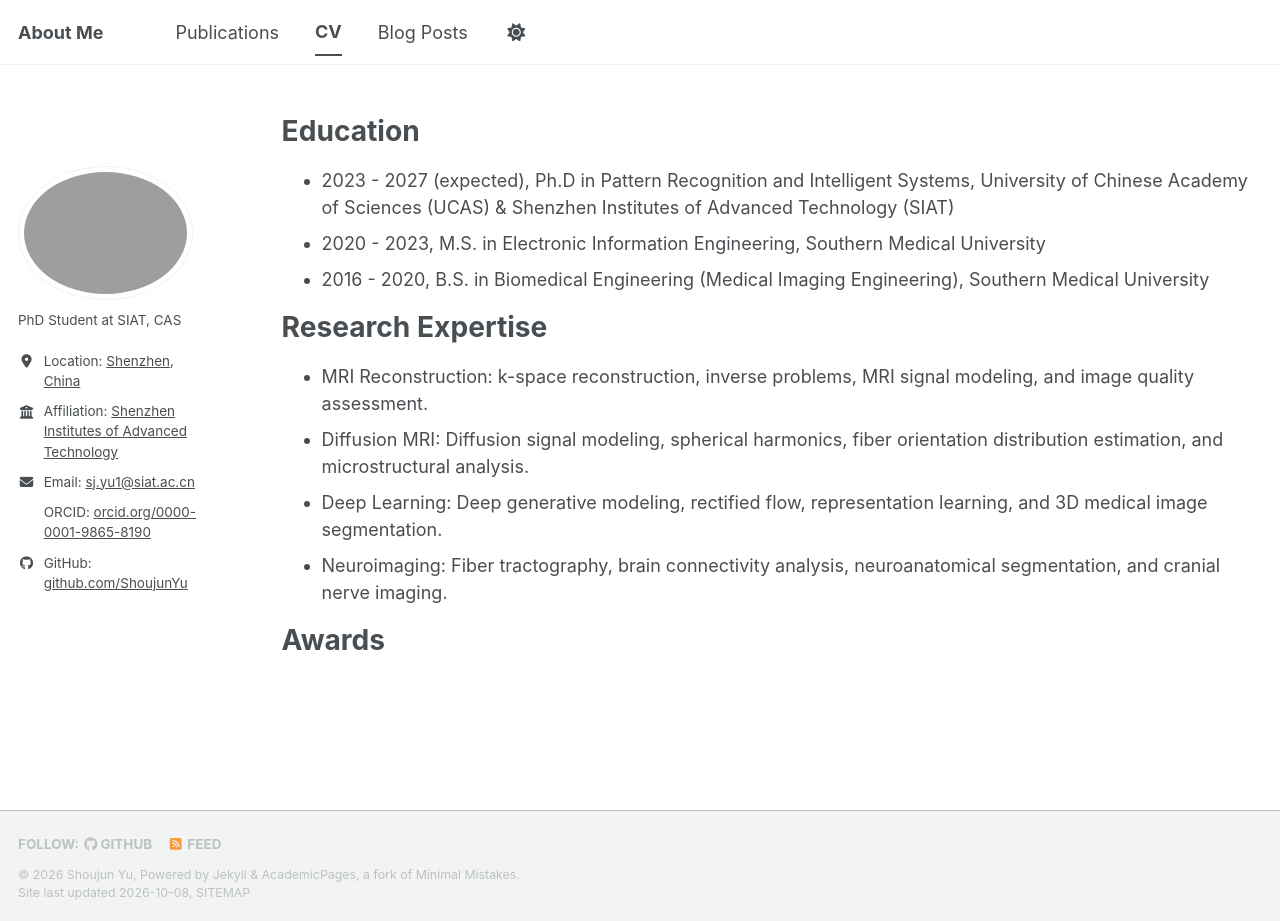
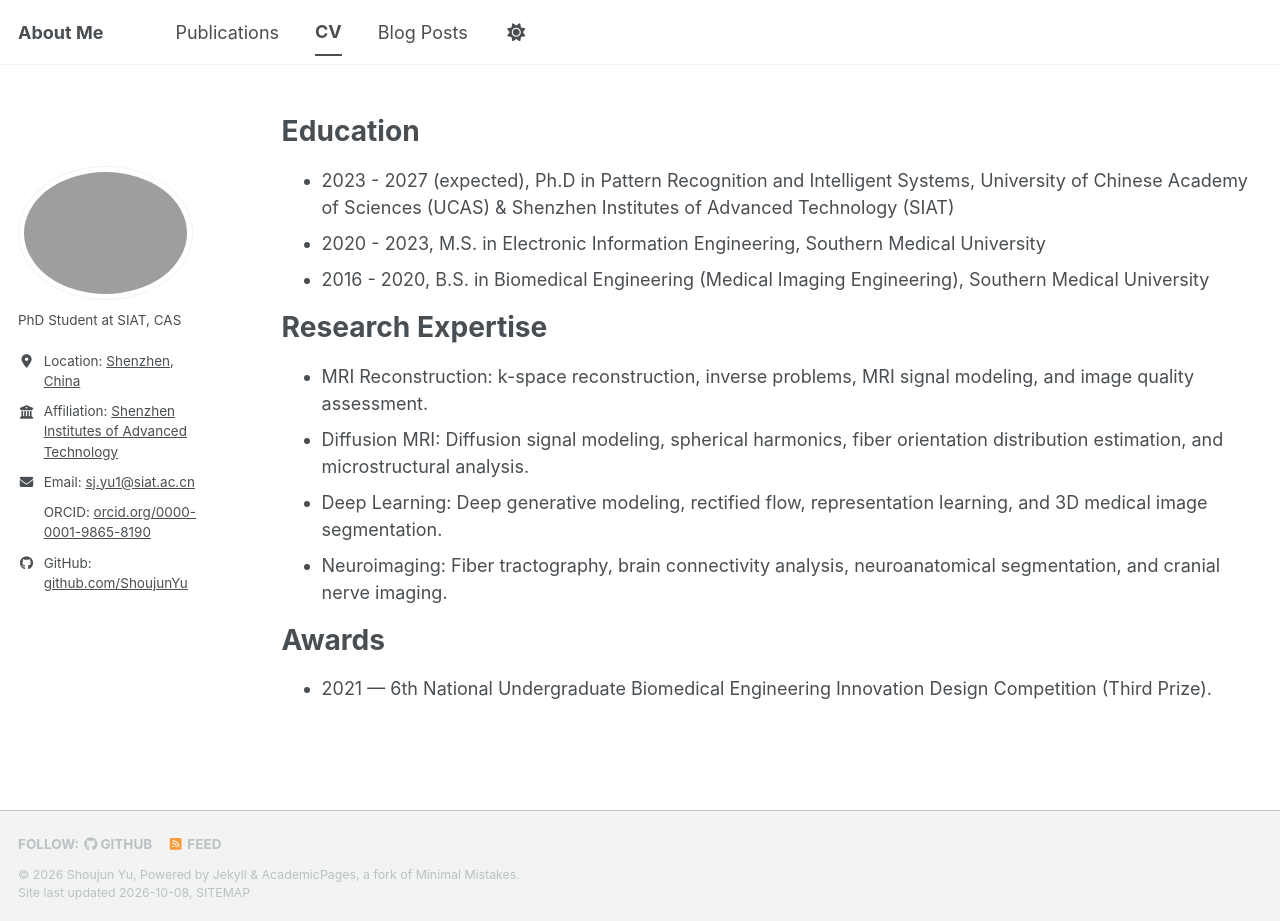
Before and after one commit to ShoujunYu/shoujunyu.github.io, a Jekyll site: the page built from _pages/cv.md, in a window 1280 px wide and 921 px high. Built offline with Jekyll 4.4.1, drawn with Linux system fonts in a browser that asks for light colours; a style sheet for code colours, icons or effects is not loaded.

Commit message:
Update cv.md

```diff
--- a/_pages/cv.md
+++ b/_pages/cv.md
@@ -26,3 +26,4 @@ Research Expertise
 
 Awards
 ======
+* 2021 — 6th National Undergraduate Biomedical Engineering Innovation Design Competition (Third Prize).
```
